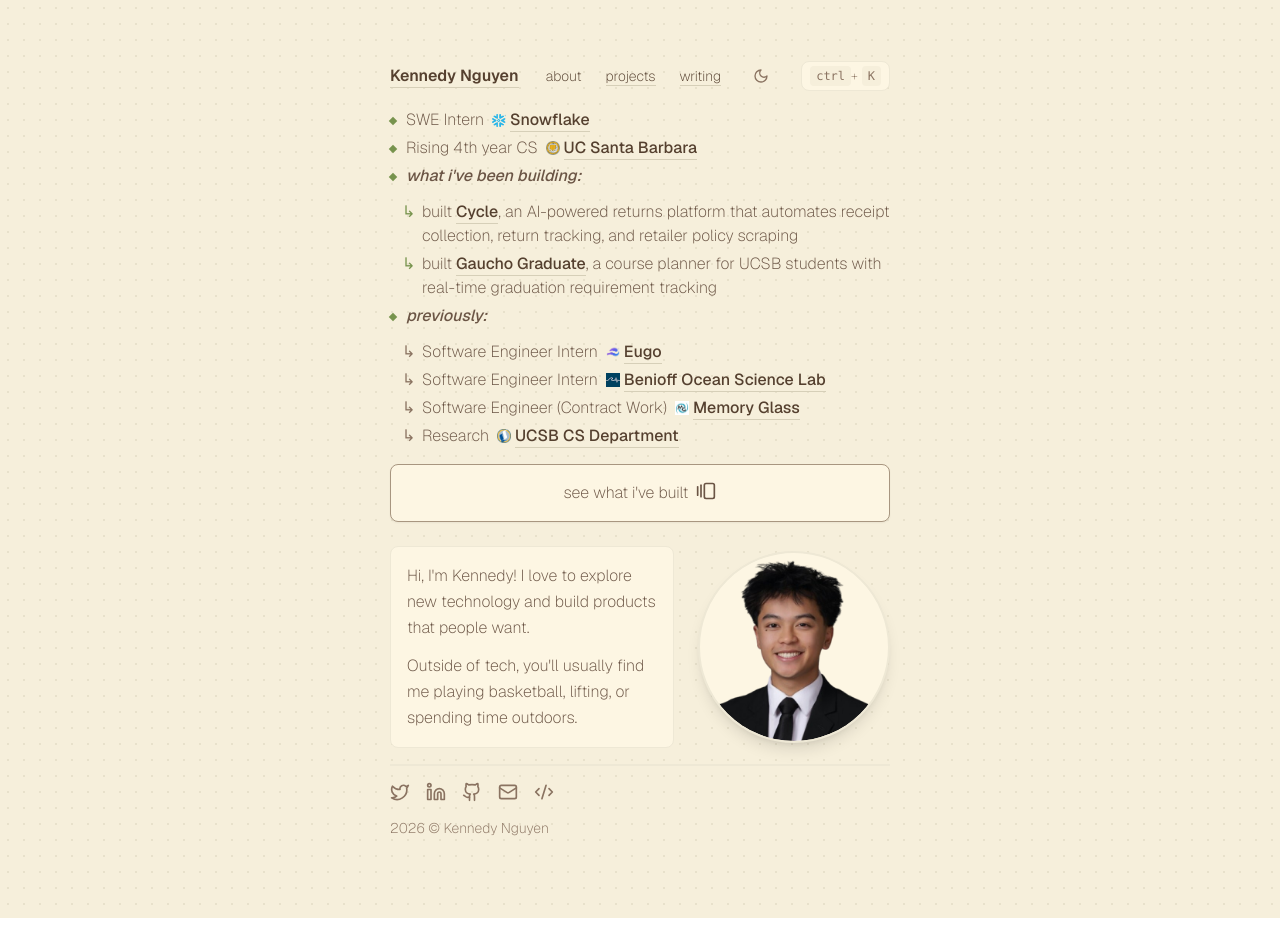
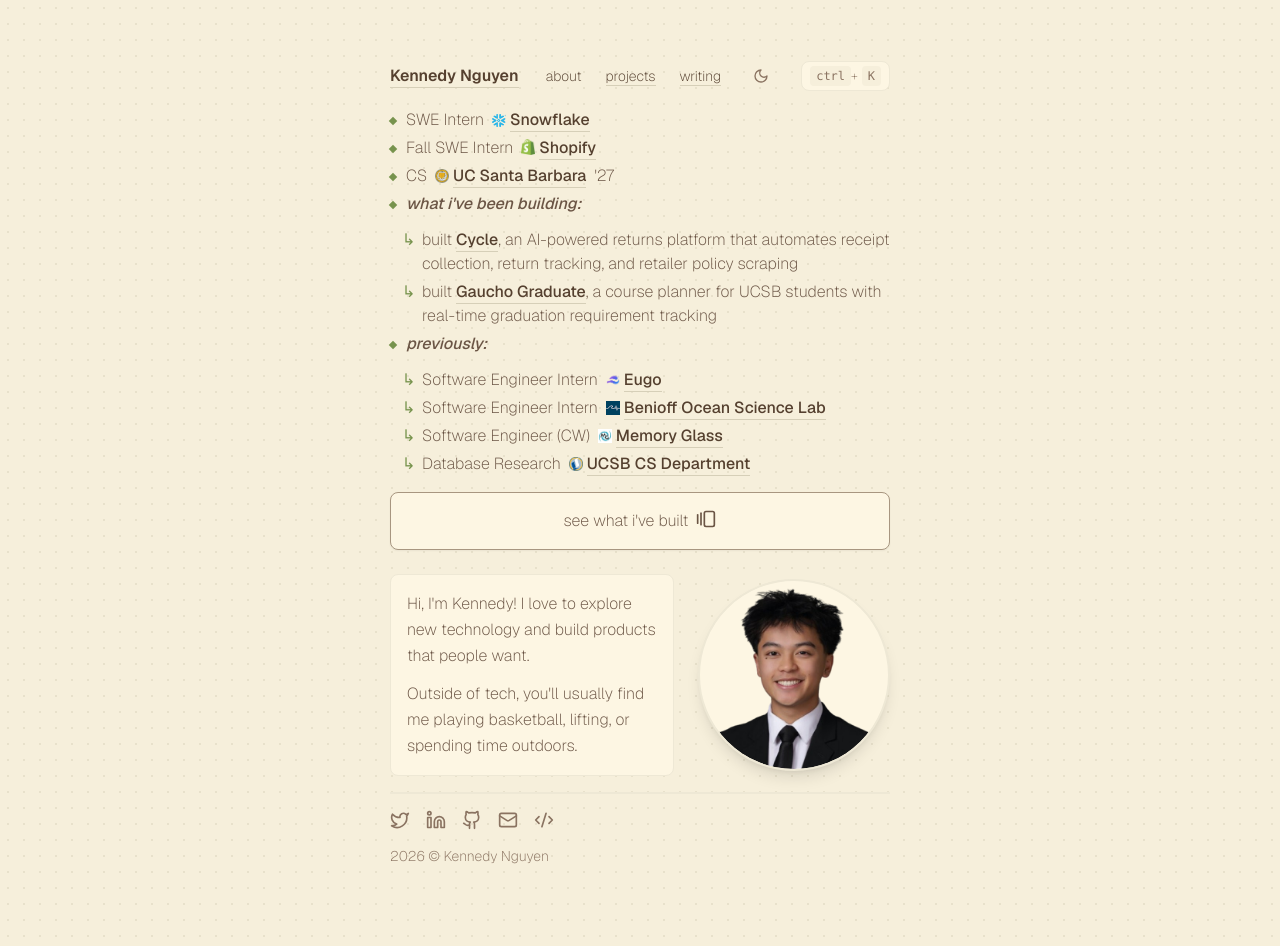
Before and after one commit to kennedynguyen1/personal-portfolio, a Next.js app: page / in a window 1280 px wide. Before the commit the page ends 918 px from the top, so only its background shows below. Built offline with nearby package versions, Linux system fonts and the light colour scheme.

Commit message:
feat: change dropdown design and update content

```diff
--- a/src/app/components/PrevDropdownItem.js
+++ b/src/app/components/DropdownItem.js
@@ -4,14 +4,23 @@
 import { ChevronDown } from "lucide-react";
 import Link from "./Link";
 
-export default function PrevDropdownItem({ item, isOpen, onToggle }) {
-  const panelId = `previous-panel-${item.id}`;
+export default function DropdownItem({ item, isOpen, onToggle, variant = "nested" }) {
+  const panelId = `dropdown-panel-${item.id}`;
+  const isTop = variant === "top";
 
   return (
-    <li className="group/row relative">
-      <span className="absolute left-[-20px] top-0 text-stone-500 dark:text-stone-500">
-        ↳
-      </span>
+    <li
+      className={
+        isTop
+          ? "group/row group relative pl-4 hover:translate-x-1 transition-transform duration-200"
+          : "group/row relative"
+      }
+    >
+      {isTop ? (
+        <div className="absolute left-0 top-[10px] w-[6px] h-[6px] bg-secondary rotate-45 transform transition-all duration-300 group-hover:rotate-90 group-hover:scale-110" />
+      ) : (
+        <span className="absolute left-[-20px] top-0 text-secondary">↳</span>
+      )}
       <div className="w-full flex items-start justify-between gap-3">
         <div className="min-w-0 flex items-baseline gap-1 flex-wrap text-stone-600 dark:text-stone-400">
           <button
@@ -64,16 +73,37 @@
         }`}
       >
         <div className="overflow-hidden">
-          <ul className="ml-1 pl-4 border-l border-stone-300 dark:border-stone-700 space-y-1">
+          <div className="relative flex flex-col gap-1 pl-5 pb-1">
+            {/* timeline marker: olive circle with a line dropping down, like Sean's experience section */}
+            <span
+              aria-hidden
+              className="absolute left-0 top-[7px] w-[7px] h-[7px] rounded-full border border-secondary"
+            />
+            <span
+              aria-hidden
+              className="absolute left-[3px] top-[18px] bottom-[4px] w-px bg-stone-300 dark:bg-stone-700"
+            />
             {item.details.map((detail, index) => (
-              <li
+              <p
                 key={`${item.id}-${index}`}
-                className="text-sm text-stone-500 dark:text-stone-500 leading-relaxed"
+                className="text-sm text-stone-500 dark:text-stone-500 leading-relaxed m-0"
               >
-                {index === 0 ? detail : `• ${detail}`}
-              </li>
+                {detail}
+              </p>
             ))}
-          </ul>
+            {item.technologies?.length > 0 && (
+              <div className="flex flex-wrap gap-1.5 mt-0.5">
+                {item.technologies.map((tech) => (
+                  <span
+                    key={tech}
+                    className="text-xs px-1.5 py-0.5 rounded bg-stone-200 dark:bg-stone-800 text-stone-600 dark:text-stone-400 border border-transparent hover:border-accent transition-colors duration-200"
+                  >
+                    {tech}
+                  </span>
+                ))}
+              </div>
+            )}
+          </div>
         </div>
       </div>
     </li>
--- a/src/app/page.js
+++ b/src/app/page.js
@@ -4,15 +4,38 @@
 import Headshot from "@/app/assets/headshot.png";
 import NextLink from "next/link";
 import SnowflakeLogo from "@/app/components/icon/Snowflake.png";
+import ShopifyLogo from "@/app/components/icon/Shopify.png";
 import EugoLogo from "@/app/components/icon/Eugo.png";
 import BenioffLogo from "@/app/components/icon/BOSL.png";
 import MemoryGlassLogo from "@/app/components/icon/MemoryGlass.png";
 import UCSantaBarbaraLogo from "@/app/components/icon/UCSantaBarbara.png";
 import UCSBCSLogo from "@/app/components/icon/UCSantaBarbaraCS.png";
-import PrevDropdownItem from "@/app/components/PrevDropdownItem";
+import DropdownItem from "@/app/components/DropdownItem";
 import Image from "next/image";
 import { GalleryHorizontalEnd } from "lucide-react";
 import { useState } from "react";
+
+const currentRoles = [
+  {
+    id: "snowflake",
+    role: "SWE Intern",
+    company: "Snowflake",
+    companyHref: "https://www.snowflake.com/",
+    logo: SnowflakeLogo,
+    logoAlt: "Snowflake Logo",
+    details: ["Metadata Interoperability (Delta Lake)"],
+    technologies: ["Java", "C++", "AWS"],
+  },
+  {
+    id: "shopify",
+    role: "Fall SWE Intern",
+    company: "Shopify",
+    companyHref: "https://shopify.com/",
+    logo: ShopifyLogo,
+    logoAlt: "Shopify Logo",
+    details: ["Developer Productivity (Environments)"],
+  },
+];
 
 const previousExperience = [
   {
@@ -23,6 +46,7 @@
     logo: EugoLogo,
     logoAlt: "Eugo Logo",
     details: ["Platform Engineering"],
+    technologies: ["Python", "TypeScript", "React"],
   },
   {
     id: "benioff",
@@ -32,25 +56,25 @@
     logo: BenioffLogo,
     logoAlt: "Benioff Ocean Science Laboratory Logo",
     details: [
-      "Educational Technology Development",
-      "Built a children's game to teach fundamentals of computer vision models",
+      "Built a children's game to teach computer vision fundamentals",
     ],
+    technologies: ["TypeScript", "React"],
   },
   {
     id: "memory-glass",
-    role: "Software Engineer (Contract Work)",
+    role: "Software Engineer (CW)",
     company: "Memory Glass",
     companyHref: "https://www.memoryglass.com/",
     logo: MemoryGlassLogo,
     logoAlt: "Memory Glass Logo",
     details: [
-      "Business Systems and Internal Tools",
-      "Built internal tools to automate ordering processes and streamline business operations",
+      "Built business systems and internal tools",
     ],
+    technologies: ["JavaScript", "SQL"],
   },
   {
     id: "ucsb-cs",
-    role: "Research",
+    role: "Database Research",
     company: "UCSB CS Department",
     companyHref: "https://cs.ucsb.edu/people/faculty/jianwen-su",
     logo: UCSBCSLogo,
@@ -68,28 +92,23 @@
   return (
     <div className="flex flex-col max-w-2xl mx-auto font-extralight">
       <ul className="grid gap-1 text-base">
-      <li className="group flex items-start gap-4 pl-4 relative hover:translate-x-1 transition-transform duration-200">
-          <div className="absolute left-0 top-[10px] w-[6px] h-[6px] bg-secondary rotate-45 transform transition-all duration-300 group-hover:rotate-90 group-hover:scale-110" />
-          <span className="text-stone-600 dark:text-stone-400">
-            SWE Intern
-            <span className="inline-flex items-baseline gap-1 ml-2">
-              <Image
-                src={SnowflakeLogo}
-                alt="Snowflake Logo"
-                width={14}
-                height={14}
-                className="object-contain relative top-[2px]"
-              />
-              <Link href="https://www.snowflake.com/" className="font-medium">
-                Snowflake
-              </Link>
-            </span>
-          </span>
-        </li>
+        {currentRoles.map((role) => (
+          <DropdownItem
+            key={role.id}
+            variant="top"
+            item={role}
+            isOpen={openPreviousId === role.id}
+            onToggle={() =>
+              setOpenPreviousId((current) =>
+                current === role.id ? null : role.id
+              )
+            }
+          />
+        ))}
         <li className="group flex items-start gap-4 pl-4 relative hover:translate-x-1 transition-transform duration-200">
           <div className="absolute left-0 top-[10px] w-[6px] h-[6px] bg-secondary rotate-45 transform transition-all duration-300 group-hover:rotate-90 group-hover:scale-110" />
           <span className="text-stone-600 dark:text-stone-400">
-            Rising 4th year CS
+            CS
             <span className="inline-flex items-baseline gap-1 ml-2">
               <Image
                 src={UCSantaBarbaraLogo}
@@ -102,6 +121,7 @@
                 UC Santa Barbara
               </Link>
             </span>
+            <span className="inline-flex items-baseline gap-1 ml-2">&apos;27</span>
           </span>
         </li>
         <li className="group flex flex-col gap-3 pl-4 relative hover:translate-x-1 transition-transform duration-200">
@@ -143,7 +163,7 @@
           </span>
           <ul className="grid gap-1 pl-4">
             {previousExperience.map((item) => (
-              <PrevDropdownItem
+              <DropdownItem
                 key={item.id}
                 item={item}
                 isOpen={openPreviousId === item.id}
```
Also changed, not shown: src/app/components/icon/Shopify.png (added).
